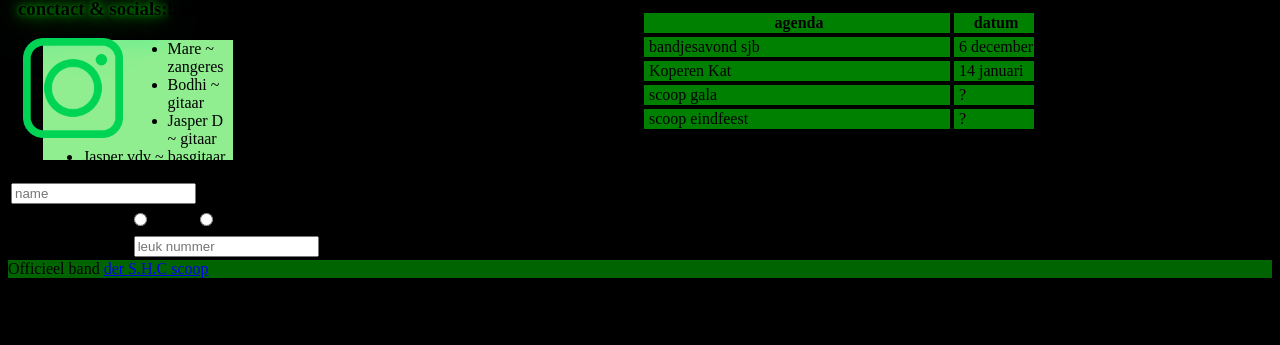
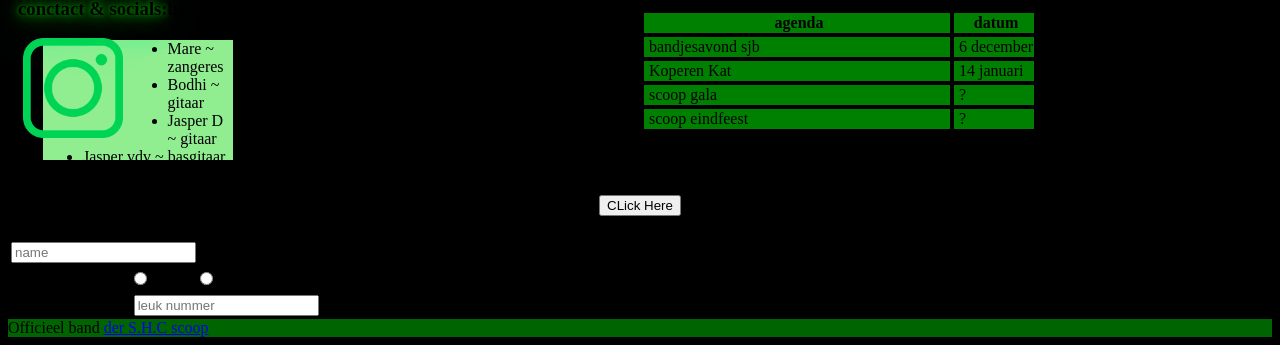
Before and after one commit to mlagrand/mjlagrand.github.io, a plain HTML site: page index.html in a window 1280 px wide. Shown: the part 898-1243 px from the top of the page. Before the commit the page ends 1184 px from the top, so only its background shows below. Drawn offline with Linux system fonts and the light colour scheme.

Commit message:
button poging

```diff
--- a/index.html
+++ b/index.html
@@ -63,6 +63,10 @@
                 </ul>
             </div>
 
+            <H1>
+                <button> CLick Here</button>
+            </H1>
+
             <div class="form">
                 <input type="text" placeholder="name" name="name">
             </div>
```
